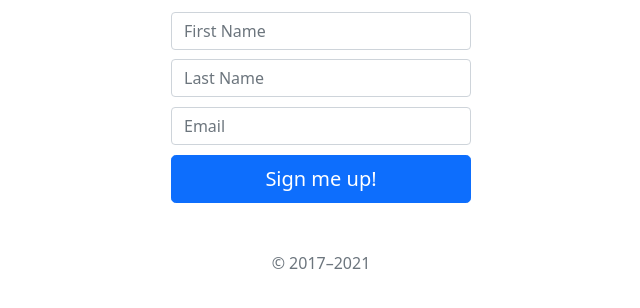
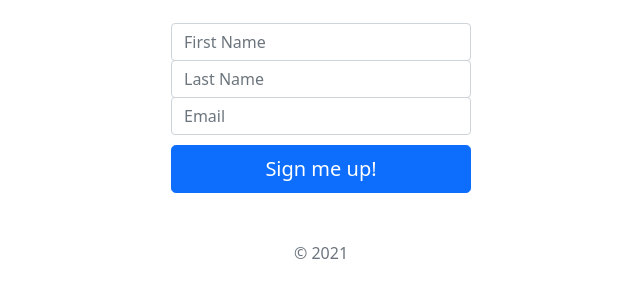
Before and after one commit to ayush1614/NewsLetter-SignUp_form, a website: page index.html in a window 1280 px wide. Shown: the part 352-660 px from the top of the page, without its empty margins (319-959 px from the left). Drawn offline with nearby package versions, Linux system fonts and the light colour scheme.

Commit message:
fixed minor issues

```diff
--- a/index.html
+++ b/index.html
@@ -16,16 +16,6 @@
         integrity="sha384-ka7Sk0Gln4gmtz2MlQnikT1wXgYsOg+OMhuP+IlRH9sENBO0LRn5q+8nbTov4+1p"
         crossorigin="anonymous"></script>
 
-    <!-- Favicons -->
-    <!-- <link rel="apple-touch-icon" href="/docs/5.1/assets/img/favicons/apple-touch-icon.png" sizes="180x180">
-    <link rel="icon" href="/docs/5.1/assets/img/favicons/favicon-32x32.png" sizes="32x32" type="image/png">
-    <link rel="icon" href="/docs/5.1/assets/img/favicons/favicon-16x16.png" sizes="16x16" type="image/png">
-    <link rel="manifest" href="/docs/5.1/assets/img/favicons/manifest.json">
-    <link rel="mask-icon" href="/docs/5.1/assets/img/favicons/safari-pinned-tab.svg" color="#7952b3">
-    <link rel="icon" href="/docs/5.1/assets/img/favicons/favicon.ico">
-    <meta name="theme-color" content="#7952b3"> -->
-
-
     <style>
         .bd-placeholder-img {
             font-size: 1.125rem;
@@ -43,7 +33,6 @@
     </style>
 
 
-
 </head>
 
 <body class="text-center">
@@ -53,12 +42,13 @@
             <img class="mb-4" src="image/newsletter-logo.jpg" alt="" width="200" height="100">
             <h1 class="h3 mb-3 fw-normal">SignUp to My NewsLetter</h1>
 
-            <input type="text" name="Fname" class="form-control top " placeholder="First Name">
-            <input type="text" name="Lname" class="form-control middle" placeholder="Last Name">
-            <input type="email" name="Email" class="form-control bottom" id="floatingPassword" placeholder="Email">
+            <input type="text" name="Fname" class="form-control top " placeholder="First Name" required>
+            <input type="text" name="Lname" class="form-control middle" placeholder="Last Name" required>
+            <input type="email" name="Email" class="form-control bottom" id="floatingPassword" placeholder="Email"
+                required>
 
             <button class="w-100 btn btn-lg btn-primary" type="submit">Sign me up!</button>
-            <p class="mt-5 mb-3 text-muted">&copy; 2017–2021</p>
+            <p class="mt-5 mb-3 text-muted">&copy; 2021</p>
         </form>
     </main>
 
--- a/public/css/style.css
+++ b/public/css/style.css
@@ -32,12 +32,13 @@ body {
   border-bottom-left-radius: 0;
 }
 
-.middle{
-    margin-top: 10px;
-    margin-bottom: 10px;
+.middle {
+  border-radius: 0;
+  margin-bottom: -1px;
+
 }
 
-.bottom{
+.bottom {
   margin-bottom: 10px;
   border-top-left-radius: 0;
   border-top-right-radius: 0;
```
Also changed, not shown: app.js (+3 -5 lines), public/image/logo.jpg (deleted).
